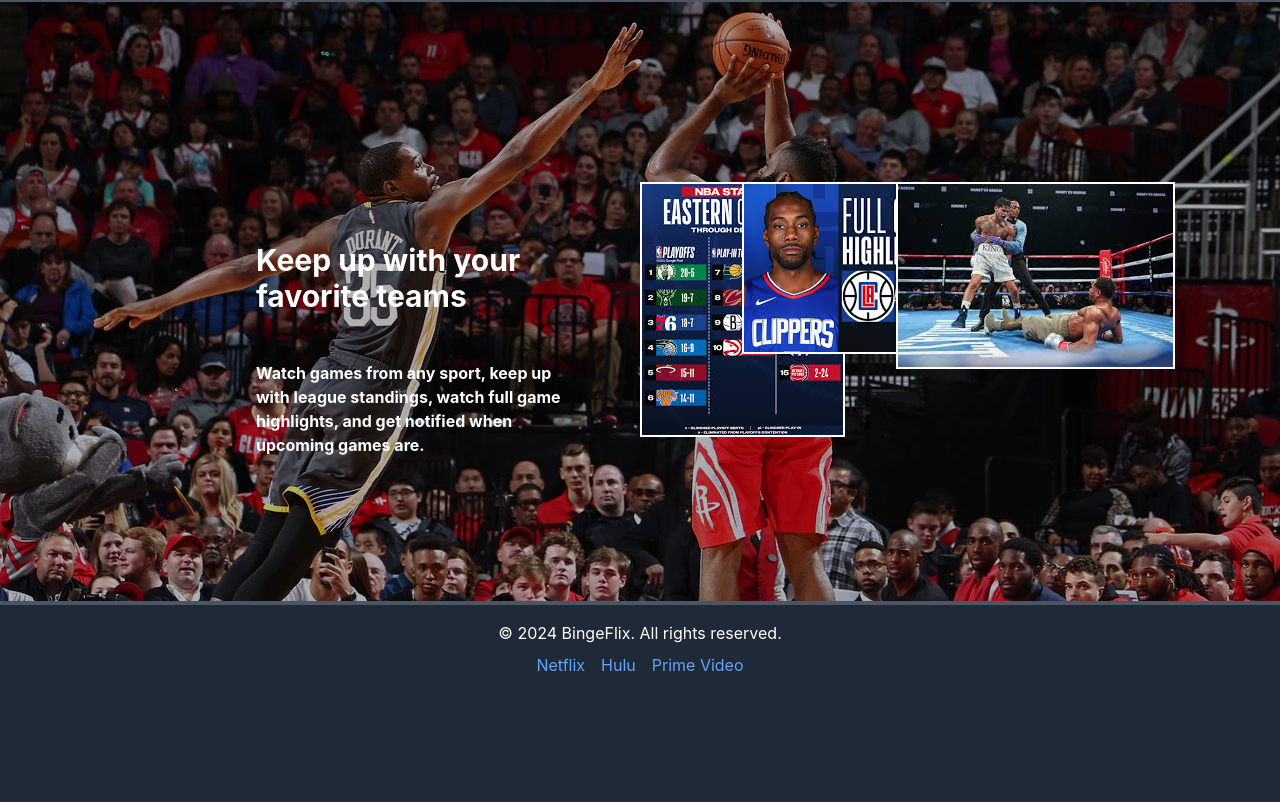
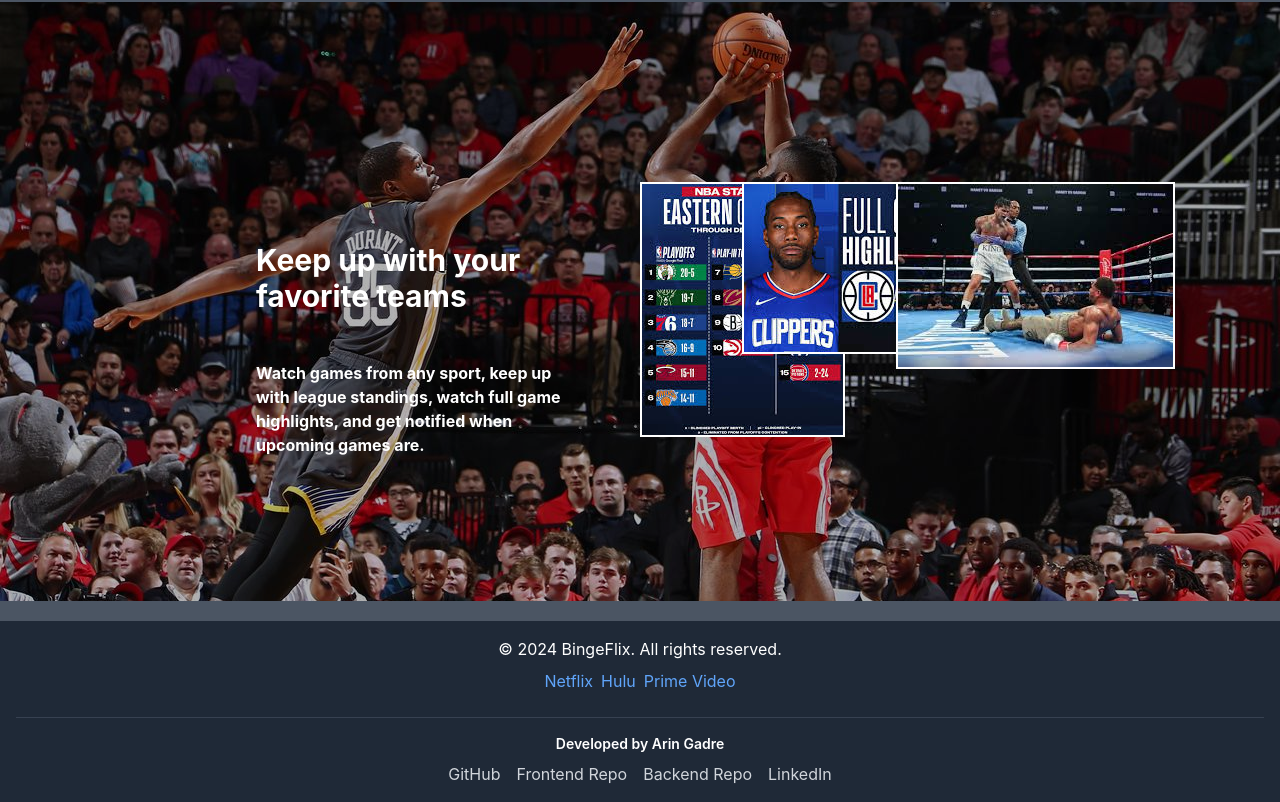
Before and after one commit to aringadre76/bingeflix-frontend, a React (Create React App) app: page / in a window 1280 px wide. Shown: the part 1204-2006 px from the top of the page. Built offline with nearby package versions, Linux system fonts and the light colour scheme; the HTML template or start-up script is replaced by a standard one.

Commit message:
feat: add developer info and social links to footer

```diff
--- a/src/components/Footer.js
+++ b/src/components/Footer.js
@@ -2,13 +2,24 @@
 
 const Footer = () => {
     return (
-        <footer className="bg-gray-800 text-white py-4">
-            <div className="container mx-auto text-center">
-                <p>© 2024 BingeFlix. All rights reserved.</p>
-                <div className="mt-2">
-                    <a href="https://www.netflix.com" target="_blank" rel="noopener noreferrer" className="text-blue-400 hover:text-blue-300 mx-2">Netflix</a>
-                    <a href="https://www.hulu.com" target="_blank" rel="noopener noreferrer" className="text-blue-400 hover:text-blue-300 mx-2">Hulu</a>
-                    <a href="https://www.amazon.com/Prime-Video" target="_blank" rel="noopener noreferrer" className="text-blue-400 hover:text-blue-300 mx-2">Prime Video</a>
+        <footer className="bg-gray-800 text-white py-4 mt-auto">
+            <div className="container mx-auto text-center px-4">
+                <p className="text-sm md:text-base">© 2024 BingeFlix. All rights reserved.</p>
+                <div className="mt-2 flex flex-wrap justify-center gap-2">
+                    <a href="https://www.netflix.com" target="_blank" rel="noopener noreferrer" className="text-blue-400 hover:text-blue-300">Netflix</a>
+                    <a href="https://www.hulu.com" target="_blank" rel="noopener noreferrer" className="text-blue-400 hover:text-blue-300">Hulu</a>
+                    <a href="https://www.amazon.com/Prime-Video" target="_blank" rel="noopener noreferrer" className="text-blue-400 hover:text-blue-300">Prime Video</a>
+                </div>
+
+                {/* About Developer Section */}
+                <div className="mt-6 border-t border-gray-700 pt-4">
+                    <p className="text-sm font-semibold mb-2">Developed by Arin Gadre</p>
+                    <div className="flex flex-wrap justify-center gap-4">
+                        <a href="https://github.com/aringadre76" target="_blank" rel="noopener noreferrer" className="text-gray-300 hover:text-white">GitHub</a>
+                        <a href="https://github.com/aringadre76/bingeflix-frontend" target="_blank" rel="noopener noreferrer" className="text-gray-300 hover:text-white">Frontend Repo</a>
+                        <a href="https://github.com/aringadre76/bingeflix-backend" target="_blank" rel="noopener noreferrer" className="text-gray-300 hover:text-white">Backend Repo</a>
+                        <a href="https://www.linkedin.com/in/arin-gadre/" target="_blank" rel="noopener noreferrer" className="text-gray-300 hover:text-white">LinkedIn</a>
+                    </div>
                 </div>
             </div>
         </footer>
```
